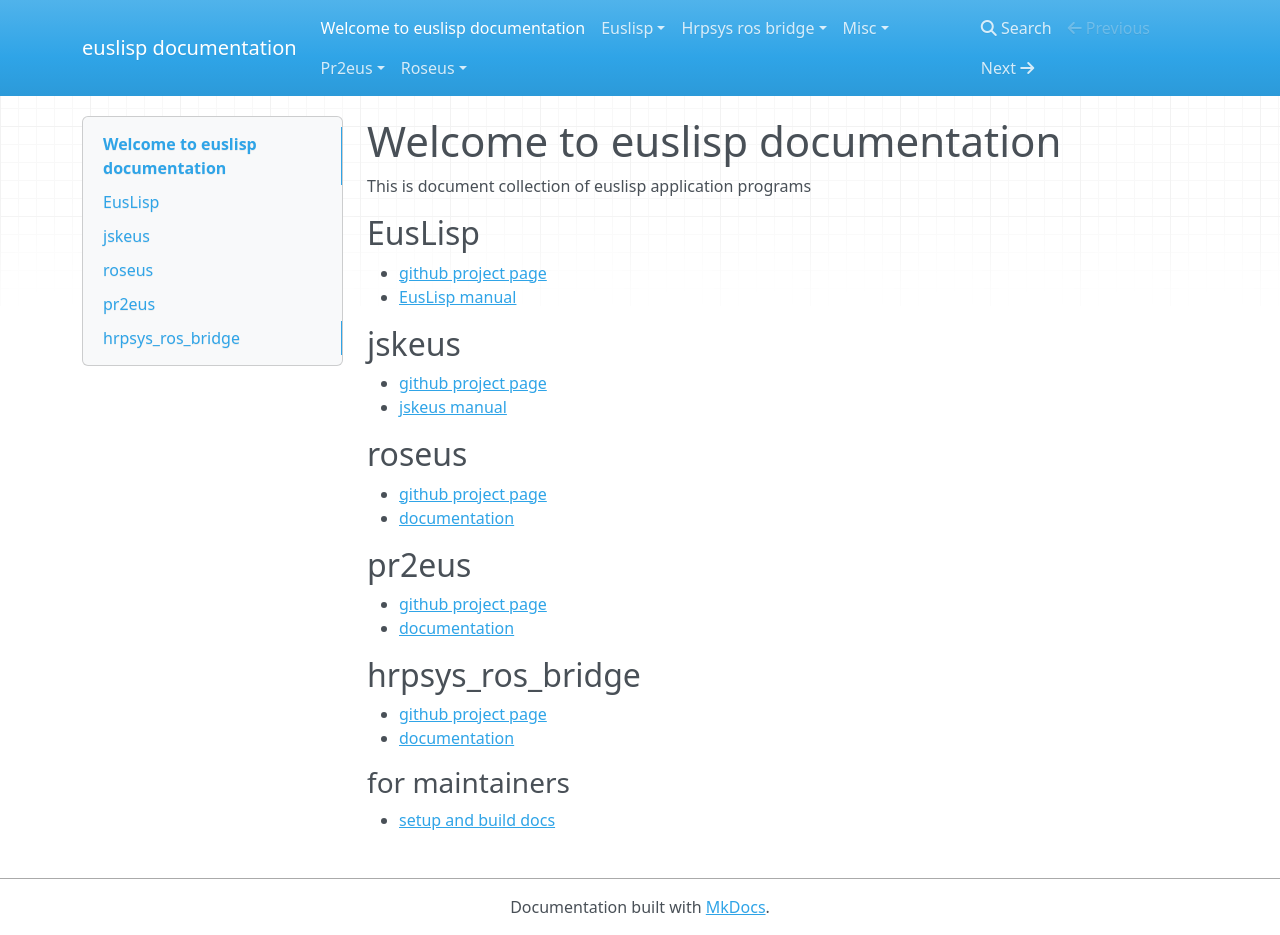
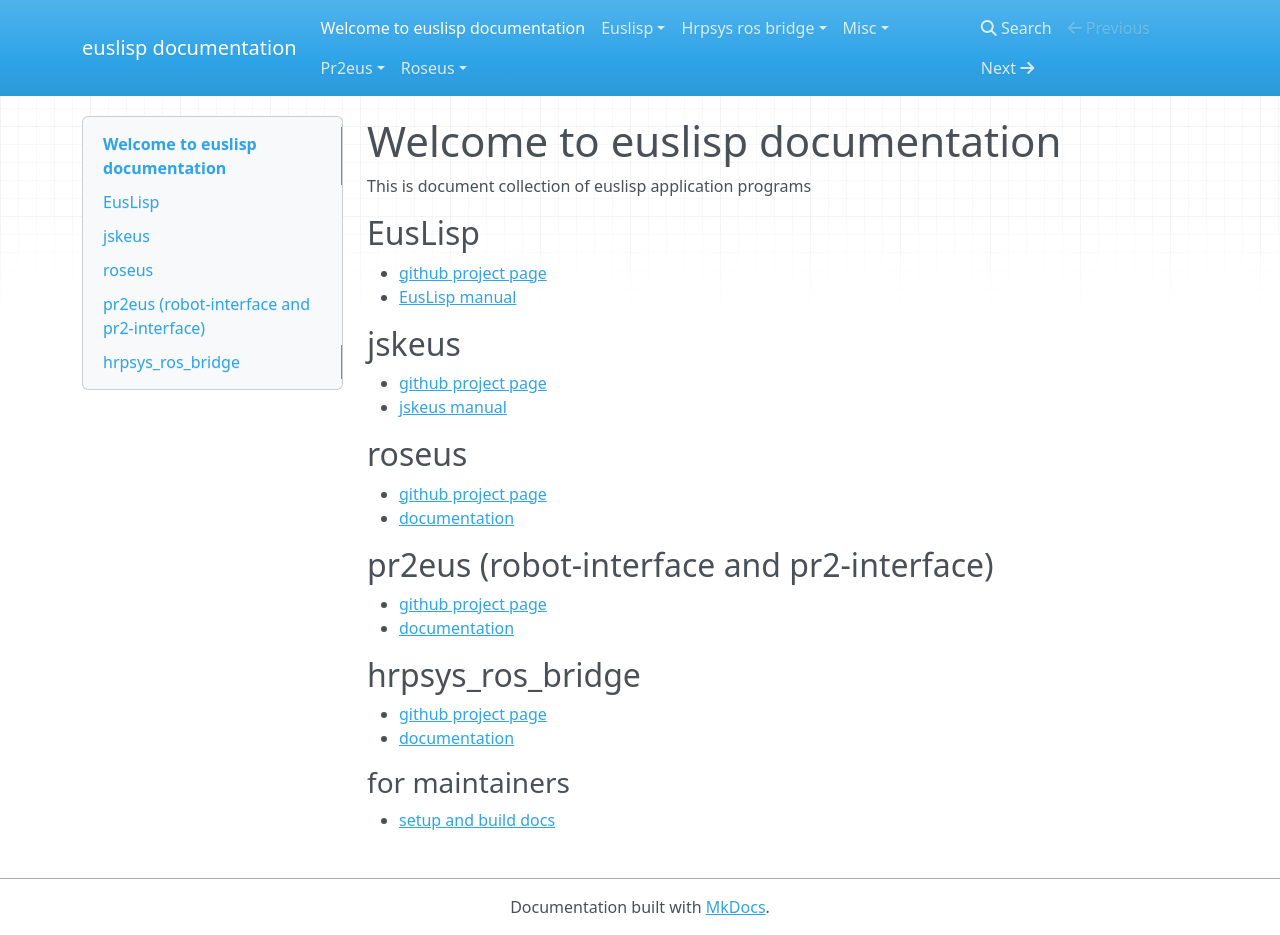
Before and after one commit to jsk-ros-pkg/euslisp-docs, an MkDocs documentation site: the page built from docs/index.md, in a window 1280 px wide and 935 px high. Built offline with MkDocs 1.6.1, drawn with Linux system fonts in a browser that asks for light colours; nearby versions of some CDN libraries.

Commit message:
[docs/index.md] add more info on robot-interface

```diff
--- a/docs/index.md
+++ b/docs/index.md
@@ -16,7 +16,7 @@ This is document collection of euslisp application programs
 - [github project page](http://github.com/jsk-ros-pkg/jsk_roseus)
 - [documentation](roseus)
 
-## pr2eus
+## pr2eus (robot-interface and pr2-interface)
 - [github project page](http://github.com/jsk-ros-pkg/jsk_pr2eus)
 - [documentation](pr2eus)
 
```
